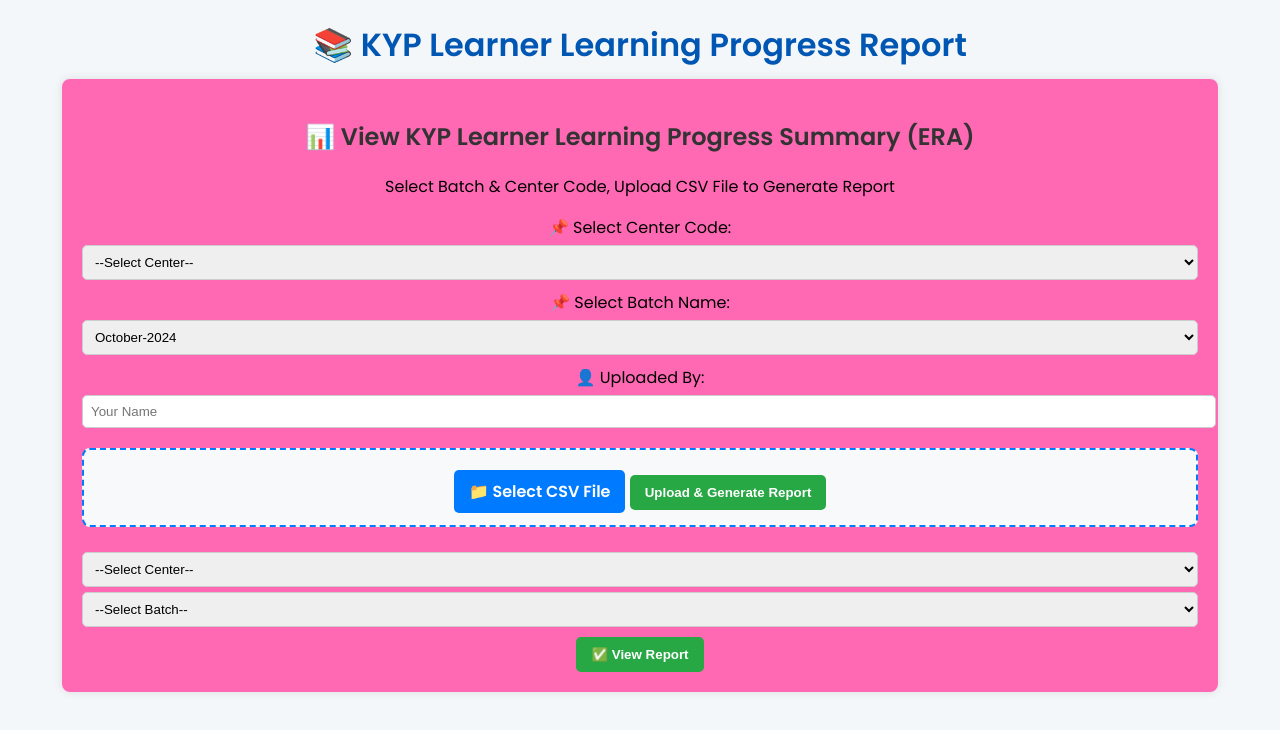
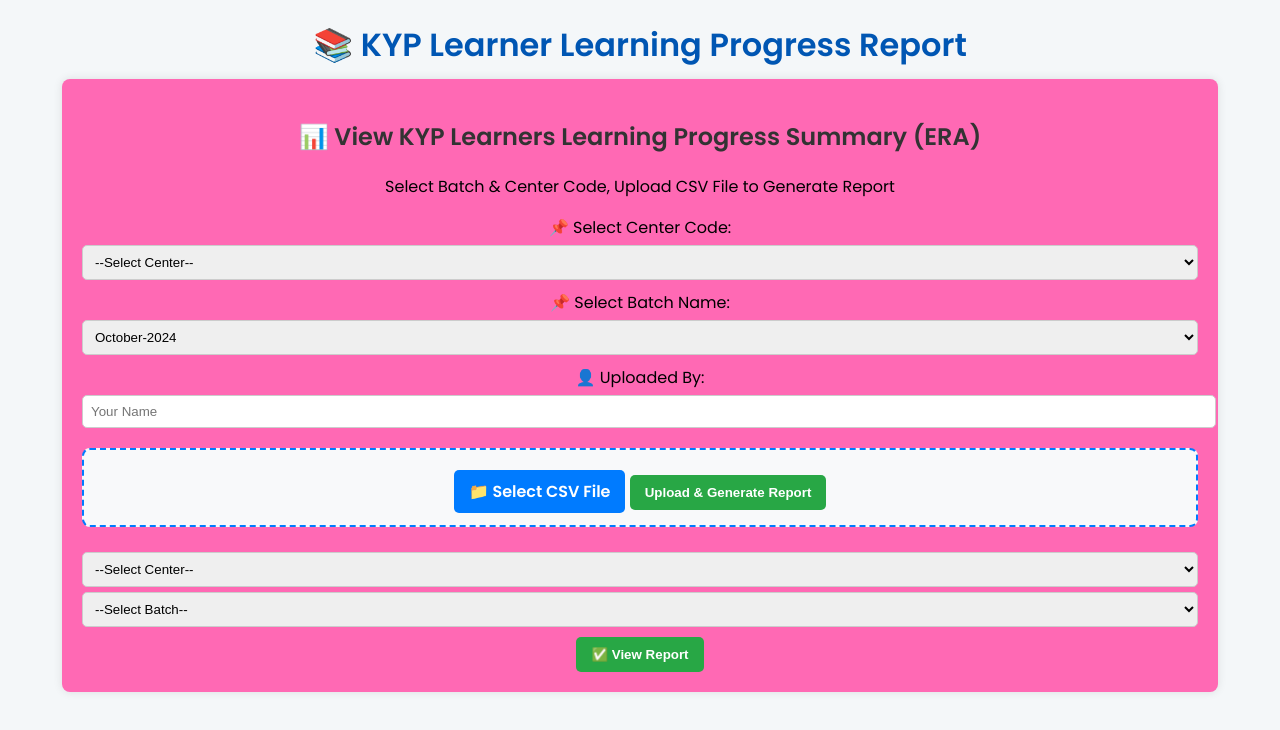
Before and after one commit to Hanumanpawar95/learning-dashboard, a website: page index.html in a window 1280 px wide. Drawn offline with Linux system fonts and the light colour scheme; no server answers.

Commit message:
Update index.html

```diff
--- a/index.html
+++ b/index.html
@@ -153,7 +153,7 @@
   <h1>📚 KYP Learner Learning Progress Report</h1>
 
   <div class="container">
-    <h2>📊 View KYP Learner Learning Progress Summary (ERA)</h2>
+    <h2>📊 View KYP Learners Learning Progress Summary (ERA)</h2>
     <p>Select Batch & Center Code, Upload CSV File to Generate Report</p>
 
     <!-- Upload Form -->
```
